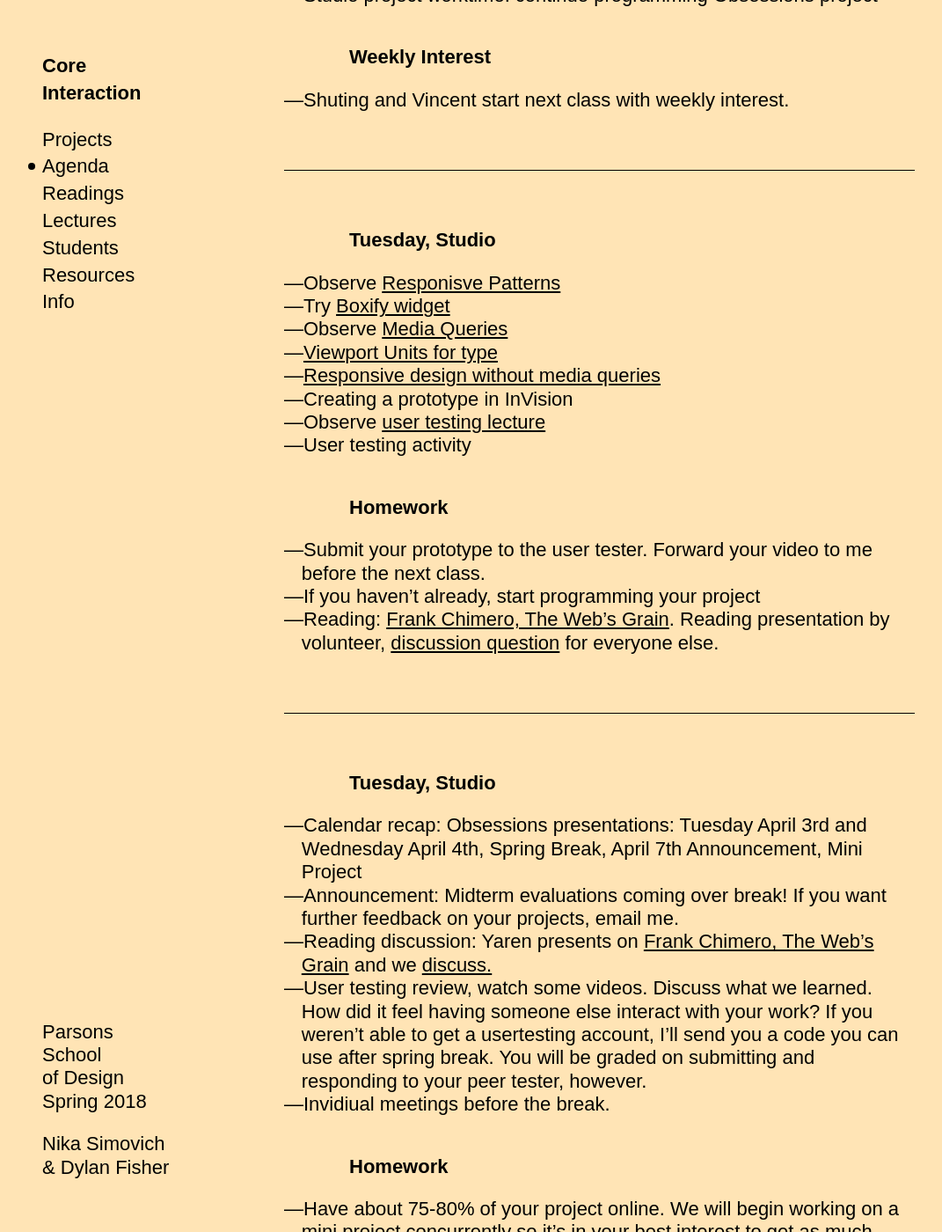
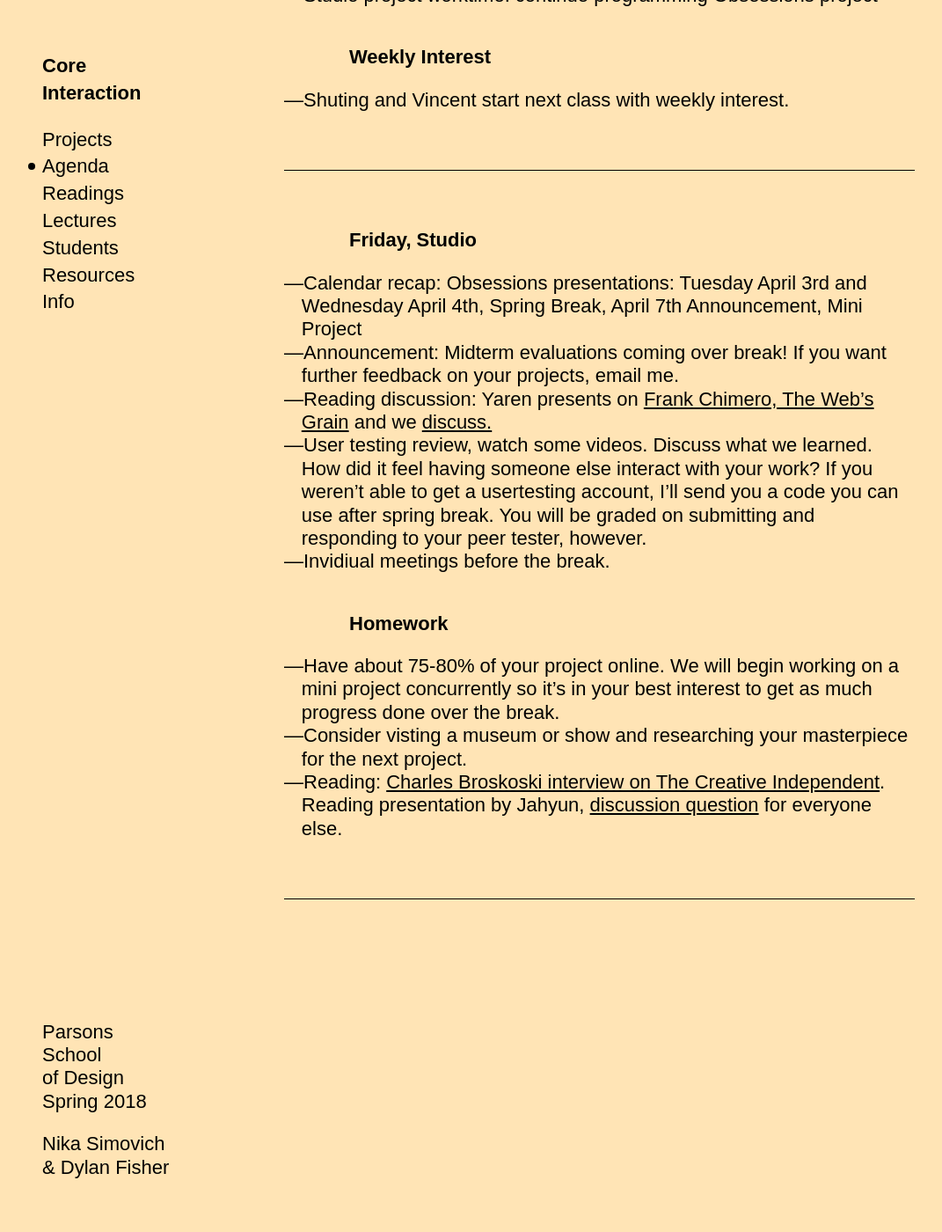
Before and after one commit to dylanfisher/ci18, a Jekyll site: the page built from _agendas/week-8.md, in a window 1280 px wide and 1400 px high, scrolled down 921 px. Shown: the whole window at 88% size, without its empty margins (12-1083 px from the left). Built offline with Jekyll 4.4.1, drawn with Linux system fonts in a browser that asks for light colours; some web fonts are replaced.

Commit message:
Fix agenda styling issue

```diff
--- a/_agendas/week-8.md
+++ b/_agendas/week-8.md
@@ -37,27 +37,7 @@ date_range:       3/12 – 3/16
 ---
 
 
-### Tuesday, Studio
-
-- Observe [Responisve Patterns](http://bradfrost.github.io/this-is-responsive/patterns.html)
-- Try [Boxify widget](https://mattwolff.github.io/interactive/boxify)
-- Observe [Media Queries](https://mediaqueri.es/)
-- [Viewport Units for type](https://css-tricks.com/fun-viewport-units/)
-- [Responsive design without media queries](../assets/lectures/studio/responsive-intro.zip)
-- Creating a prototype in InVision
-- Observe [user testing lecture](../assets/lectures/lecture-7_user-testing.pdf)
-- User testing activity
-
-
-### Homework
-
-- Submit your prototype to the user tester. Forward your video to me before the next class.
-- If you haven&rsquo;t already, start programming your project
-- Reading: [Frank Chimero, The Web&rsquo;s Grain](https://frankchimero.com/writing/the-webs-grain/). Reading presentation by volunteer, [discussion question](https://docs.google.com/document/d/1-v9-OHzg-NIyLYAKzptaTL7eM9trWpkw206ygsiV1ps/edit?usp=sharing) for everyone else.
-
----
-
-### Tuesday, Studio
+### Friday, Studio
 
 - Calendar recap: Obsessions presentations: Tuesday April 3rd and Wednesday April 4th, Spring Break, April 7th Announcement, Mini Project
 - Announcement: Midterm evaluations coming over break! If you want further feedback on your projects, email me.
```
